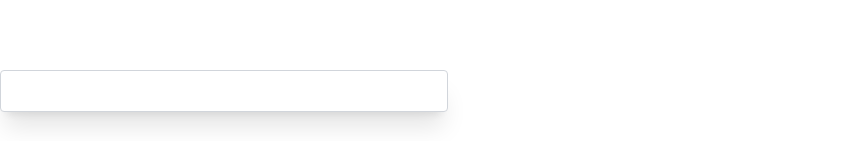
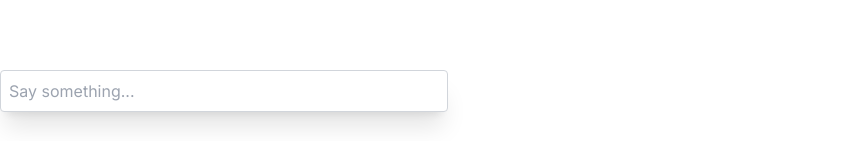
Before and after one commit to ubq-testing/bot-ai, a Next.js app: page /tri-display in a window 1280 px wide. Shown: the part 656-797 px from the top of the page, without its empty margins (0-843 px from the left). Built offline with nearby package versions, Linux system fonts and the light colour scheme.

Commit message:
add other instance in problem files

```diff
--- a/app/tri-display/layout.tsx
+++ b/app/tri-display/layout.tsx
@@ -2,6 +2,8 @@ export const metadata = {
   title: "Create Next App",
   description: "Generated by create next app",
 };
+
+const sheet = "";
 
 export default function DualLayout(props: {
   children: React.ReactNode;
@@ -10,7 +12,6 @@ export default function DualLayout(props: {
 }) {
   return (
     <div className="grid grid-cols-3 shrink">
-      {""}
       {props.children}
       {props.docs}
     </div>
--- a/app/tri-display/page.tsx
+++ b/app/tri-display/page.tsx
@@ -1,7 +1,9 @@
 "use client";
 
 import { useChat } from "ai/react";
-//
+
+const shhhheeesh = "";
+
 export default function Dual() {
   const { messages, input, handleInputChange, handleSubmit, data } = useChat();
   return (
@@ -20,7 +22,7 @@ export default function Dual() {
           <input
             className="fixed bottom-0 w-full max-w-md p-2 mb-8 border border-gray-300 rounded shadow-xl"
             value={input}
-            placeholder=""
+            placeholder="Say something..."
             onChange={handleInputChange}
           />
         </form>
```
